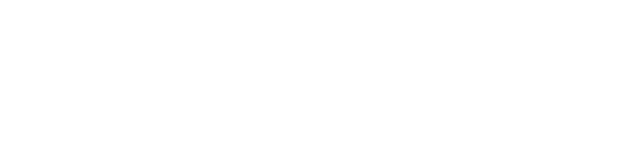
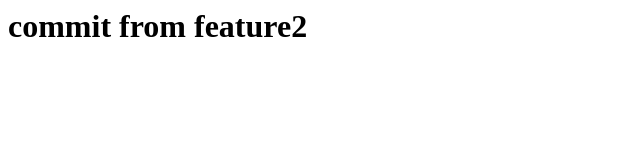
Before and after one commit to mrmoun/web-app, a plain HTML site: page index.html in a window 1280 px wide. Shown: the whole page, without its empty margins (0-640 px from the left). Drawn offline with Linux system fonts and the light colour scheme.

Commit message:
Updates from feature2

```diff
--- a/index.html
+++ b/index.html
@@ -5,6 +5,6 @@
     <title>Document</title>
 </head>
 <body>
-
+    <h1>commit from feature2</h1>
 </body>
 </html>
```
